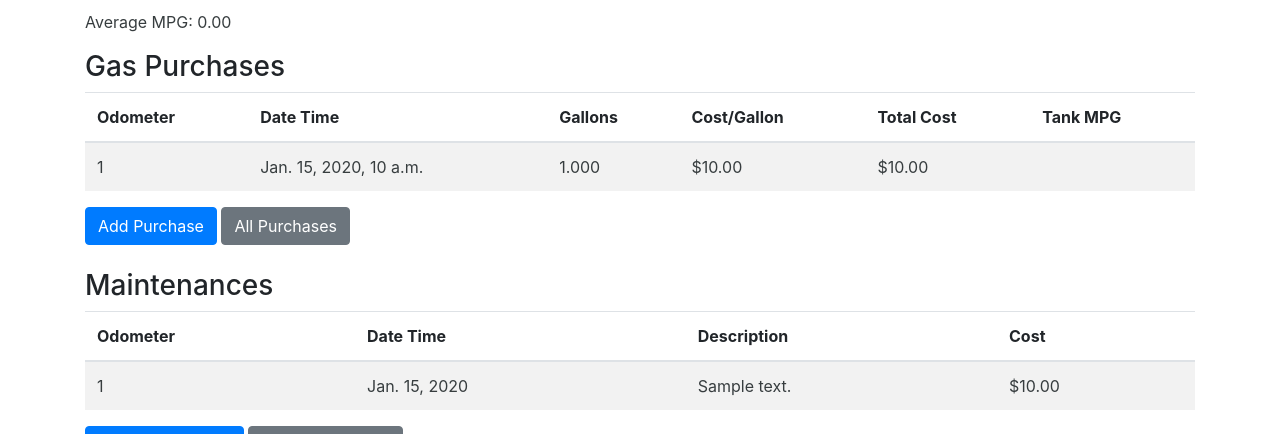
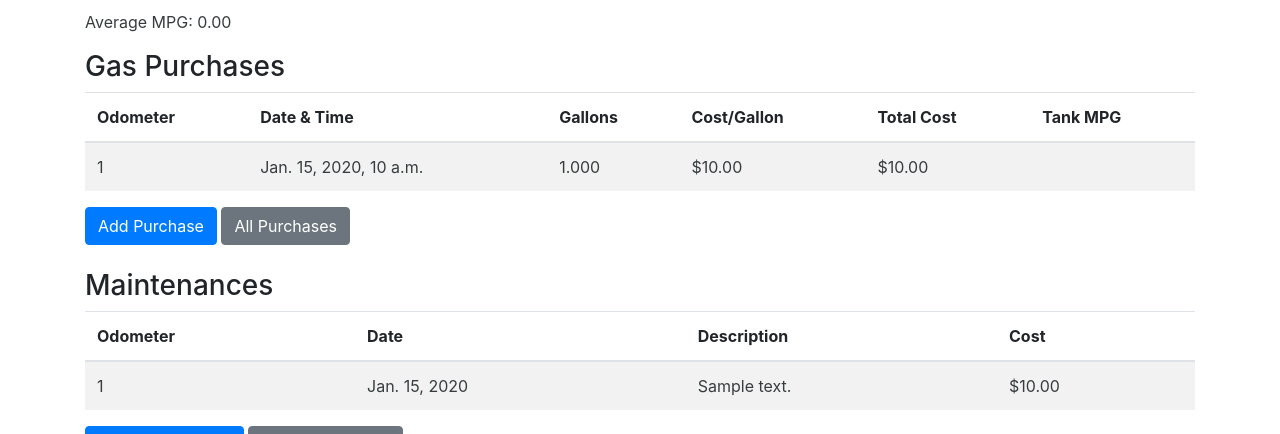
Before and after one commit to laurelmay/gas-tracker, a Django app: page /car/00000000-0000-0000-0000-000000000001/ in a window 1280 px wide. Shown: the part 308-742 px from the top of the page. Run offline with Django 3.2, Linux system fonts and the light colour scheme; a user stored in the database is signed in; tables that the repository leaves empty hold one stand-in row (values such as "Sample post"); some libraries are stand-ins or nearby versions.

Commit message:
Use just date for maintenances

```diff
--- a/gas/templates/gas/car-detail.html
+++ b/gas/templates/gas/car-detail.html
@@ -23,7 +23,7 @@
     <thead>
         <tr>
             <th scope="col">Odometer</th>
-            <th scope="col">Date Time</th>
+            <th scope="col">Date & Time</th>
             <th scope="col">Gallons</th>
             <th scope="col">Cost/Gallon</th>
             <th scope="col">Total Cost</th>
@@ -54,7 +54,7 @@
     <thead>
         <tr>
             <th scope="col">Odometer</th>
-            <th scope="col">Date Time</th>
+            <th scope="col">Date</th>
             <th scope="col">Description</th>
             <th scope="col">Cost</th>
         </tr>
@@ -63,7 +63,7 @@
         {% for maint in object.maintenance_set.all|slice:":5" %}
         <tr>
             <td scope="row">{{ maint.odometer_reading }}</td>
-            <td>{{ maint.datetime }}</td>
+            <td>{{ maint.datetime|date }}</td>
             <td>{{ maint.description }}</td>
             <td>${{ maint.cost|floatformat:2 }}</td>
         </tr>
--- a/gas/templates/gas/car_gas_list.html
+++ b/gas/templates/gas/car_gas_list.html
@@ -18,7 +18,7 @@
     <thead>
         <tr>
             <th scope="col">Odometer</th>
-            <th scope="col">Date Time</th>
+            <th scope="col">Date & Time</th>
             <th scope="col">Gallons</th>
             <th scope="col">Cost/Gallon</th>
             <th scope="col">Total Cost</th>
--- a/gas/templates/gas/car_maintenance_list.html
+++ b/gas/templates/gas/car_maintenance_list.html
@@ -18,7 +18,7 @@
     <thead>
         <tr>
             <th scope="col">Odometer</th>
-            <th scope="col">Date Time</th>
+            <th scope="col">Date</th>
             <th scope="col">Cost</th>
             <th scope="col">Description</th>
         </tr>
@@ -27,7 +27,7 @@
         {% for maintenance in object_list %}
         <tr>
             <td scope="row">{{ maintenance.odometer_reading }}</td>
-            <td>{{ maintenance.datetime }}</td>
+            <td>{{ maintenance.datetime|date }}</td>
             <td>${{ maintenance.cost|floatformat:2 }}</td>
             <td>{{ maintenance.description }}</td>
         </tr>
```
